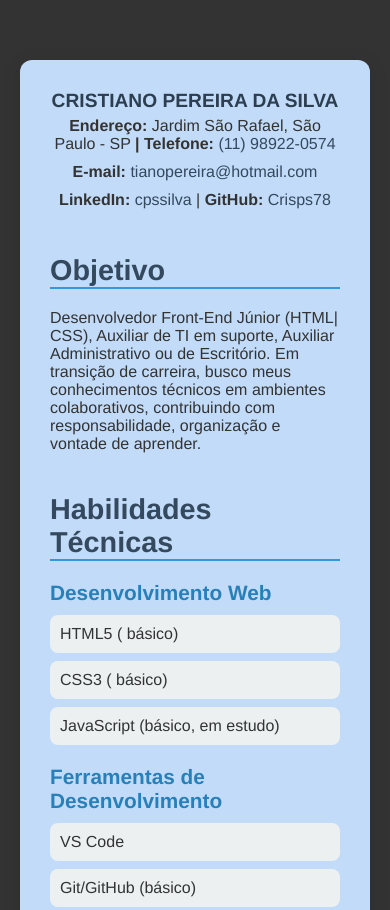
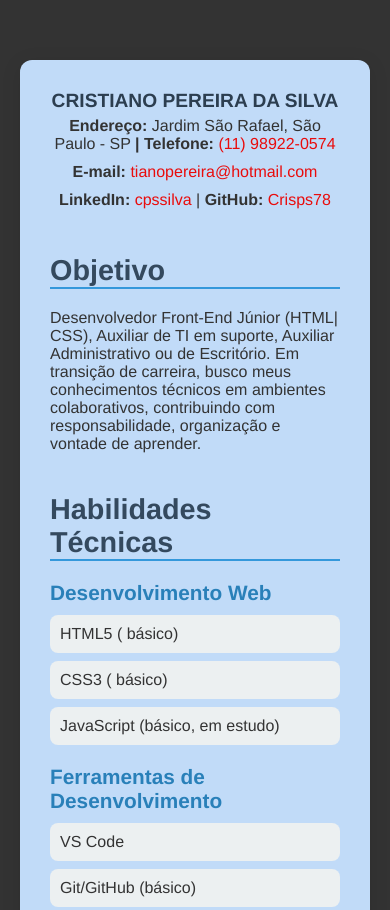
Before and after one commit to Crisps78/curriculo, a plain HTML site: page index.html in a window 390 px wide. Shown: the top 910 px of the page. Drawn offline with Linux system fonts and the light colour scheme.

Commit message:
Update style.css

```diff
--- a/style.css
+++ b/style.css
@@ -110,6 +110,6 @@ a:hover {
     }
 
     header a {
-        color: #34495e;
+        color: #e90c0c;
     }
 }
```
